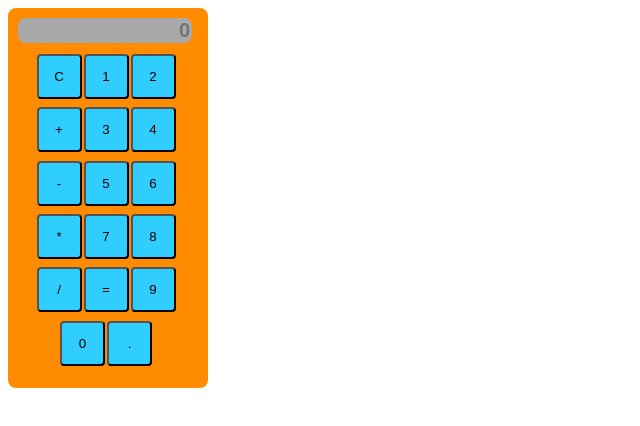
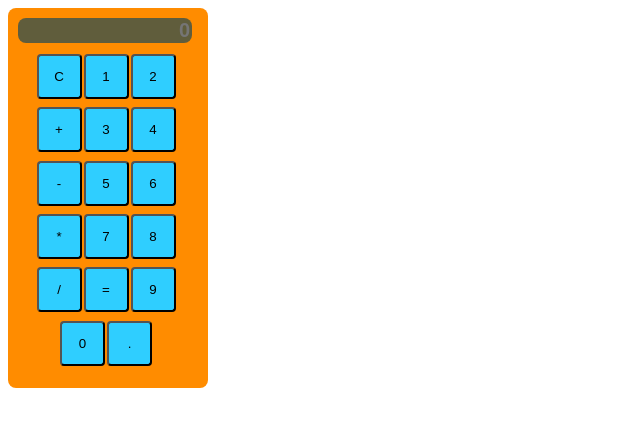
Before and after one commit to Divyansh-Patankar/Project-Calculator, a plain HTML site: page index.html in a window 1280 px wide. Shown: the whole page, without its empty margins (0-640 px from the left). Drawn offline with Linux system fonts and the light colour scheme.

Commit message:
Edit Some Colors

```diff
--- a/index.css
+++ b/index.css
@@ -11,10 +11,11 @@
   margin: 10px;
   border-radius: 8px;
   width: 85%;
-  background-color: darkgray;
+  background-color: rgba(47, 79, 79, 0.76);
   font-size: 20px;
   font-weight: 700;
   border: none;
+  color: burlywood;
 }
 .button-container
 {
```
